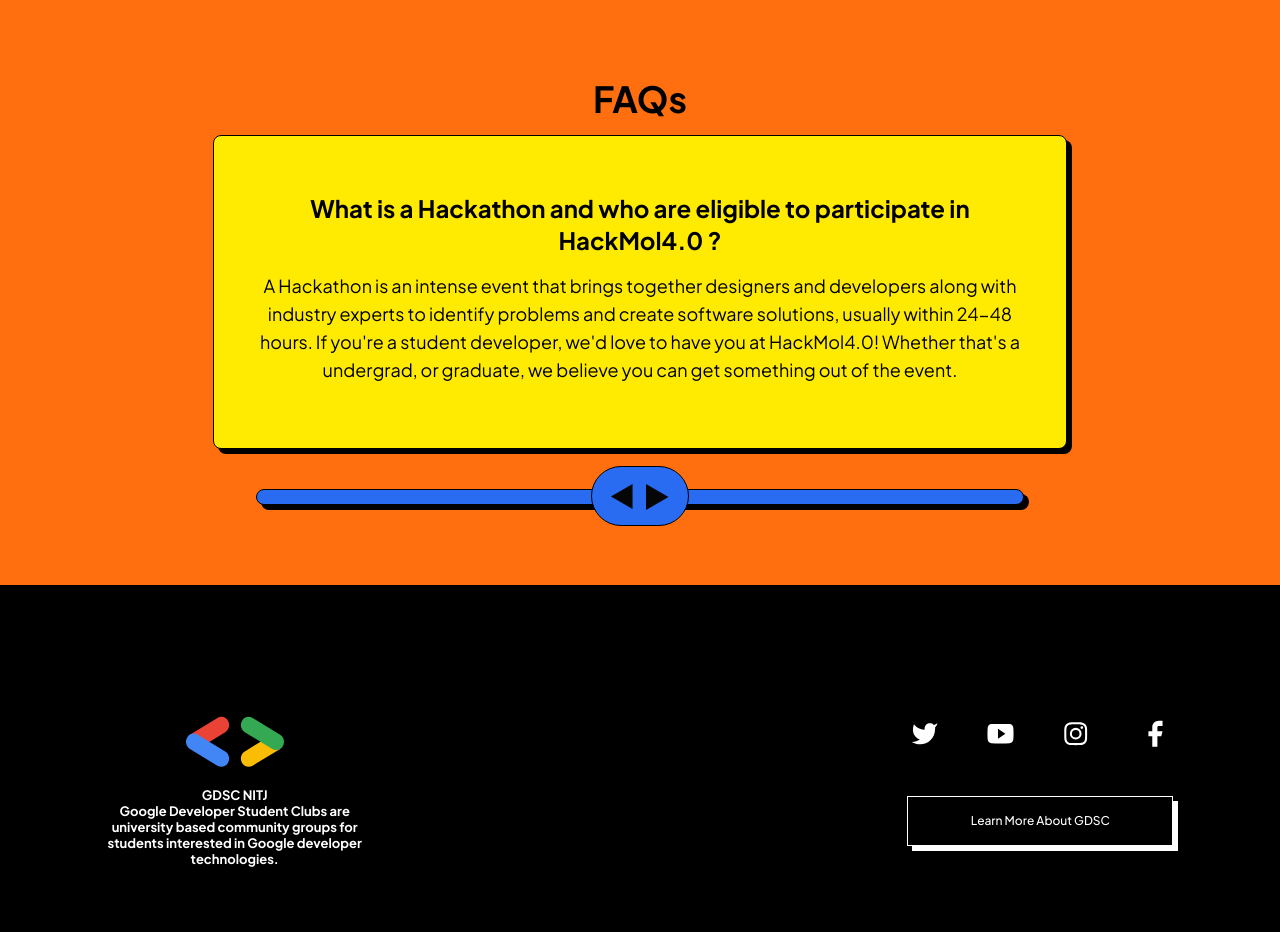
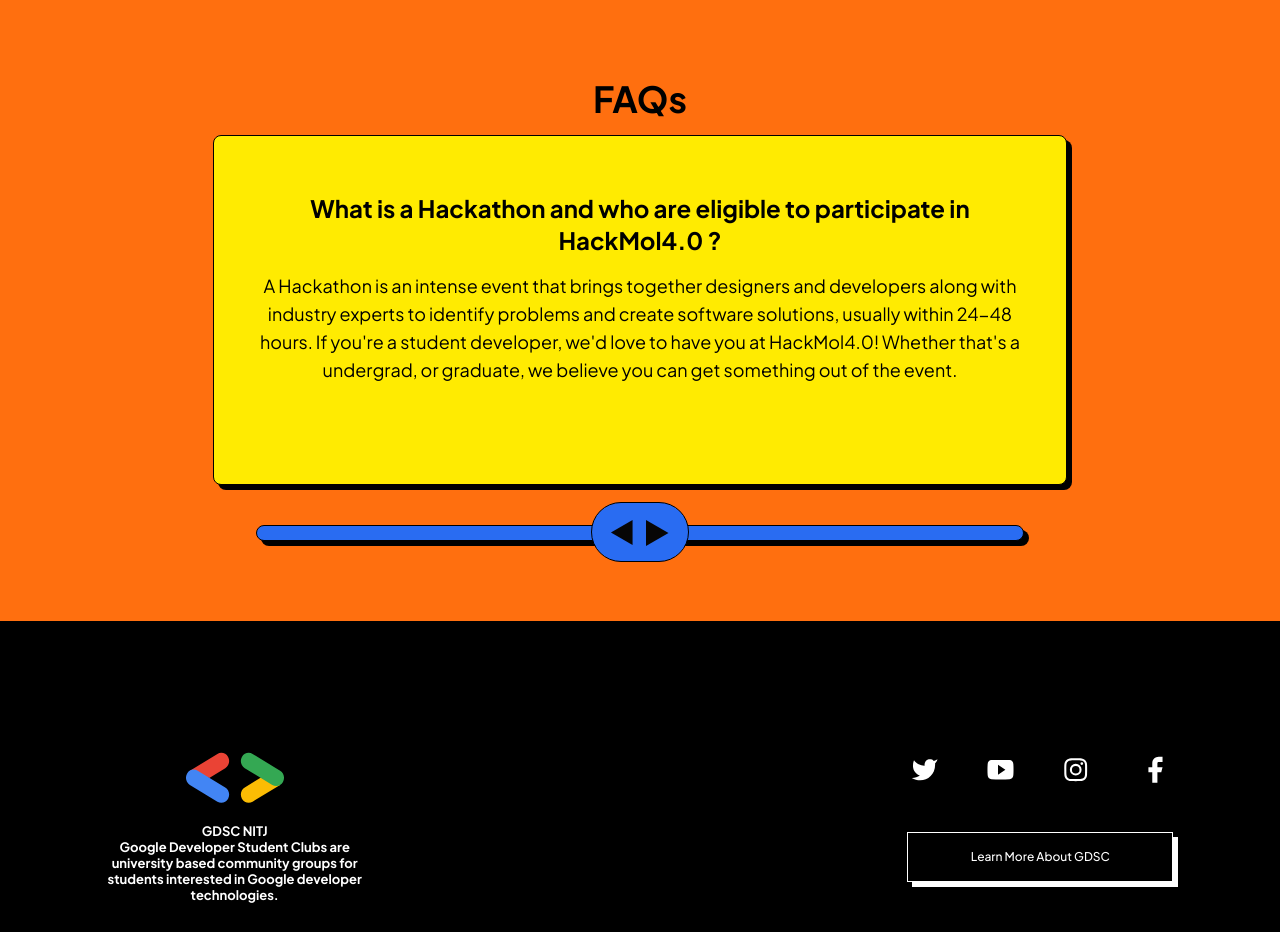
Before and after one commit to gdgcnitj/hackmol-4, a Next.js app: page / in a window 1280 px wide. Shown: the part 8320-9252 px from the top of the page. Built offline with nearby package versions, Linux system fonts and the light colour scheme; a web font is replaced by a local one.

Commit message:
faq min-height fixed

```diff
--- a/src/components/FAQ/FAQ.js
+++ b/src/components/FAQ/FAQ.js
@@ -46,7 +46,7 @@ let FAQ = function () {
     return (
         <div className="bg-orange flex flex-col  justify-center items-center  w-full py-10 md:py-20 ">
             <h1 className="text-black  text-3xl  md:text-4xl  font-extrabold items-center pb-4 text-center ">FAQs</h1>
-            <div className="bg-yellow shadow-3xl  min-h-[400px] mb-10 p-6 md:min-h-[300px] md:px-10 md:pt-10 md:pb-16  border w-11/12 sm:w-8/12 border-black  flex flex-col rounded-lg justify-items-center items-center">
+            <div className="bg-yellow shadow-3xl  min-h-[545px] mb-10 p-6 md:min-h-[350px] md:px-10 md:pt-10 md:pb-16  border w-11/12 sm:w-8/12 border-black  flex flex-col rounded-lg justify-items-center items-center">
                 <h2 className="p-4 text-2xl text-center"><b>{qa[index].ques}</b></h2>
                 <text className="text-center self-start text-lg whitespace-pre-line	" >{qa[index].ans}</text>
             </div>
```
